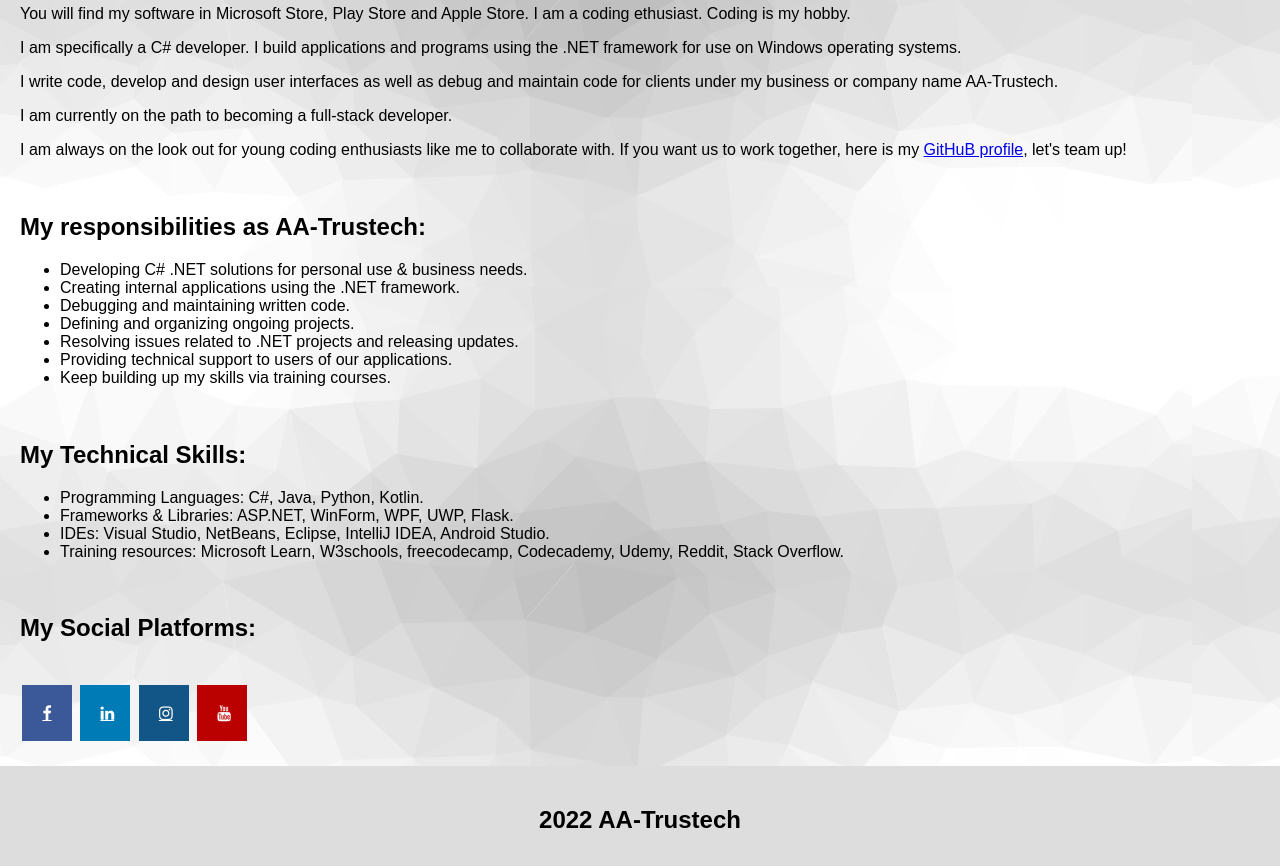
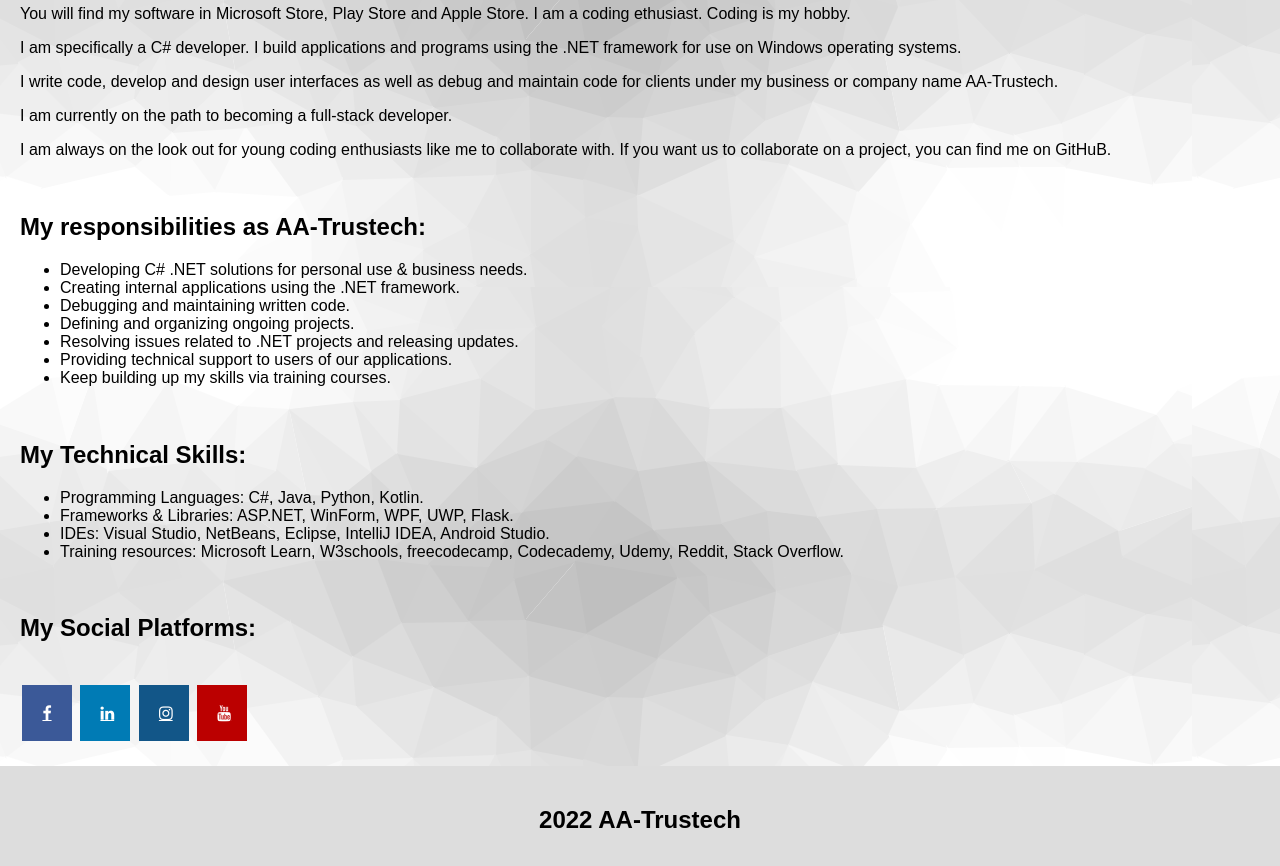
Before and after one commit to TrustAminu/aa-trustech, a plain HTML site: page index.html in a window 1280 px wide. Shown: the part 764-1630 px from the top of the page. Drawn offline with Linux system fonts and the light colour scheme.

Commit message:
Update index.html

```diff
--- a/index.html
+++ b/index.html
@@ -37,7 +37,7 @@
     <p>I am specifically a C# developer. I build applications and programs using the .NET framework for use on Windows operating systems.</p>
     <p>I write code, develop and design user interfaces as well as debug and maintain code for clients under my business or company name AA-Trustech. </p>
     <p>I am currently on the path to becoming a full-stack developer.</p>
-    <p>I am always on the look out for young coding enthusiasts like me to collaborate with. If you want us to work together, here is my <a href="https://github.com/TrustAminu">GitHuB profile</a>, let's team up!</p>
+    <p>I am always on the look out for young coding enthusiasts like me to collaborate with. If you want us to collaborate on a project, you can find me on GitHuB.</p>
     <br>
     <h2>My responsibilities as AA-Trustech:</h2>
     <ul>
```
